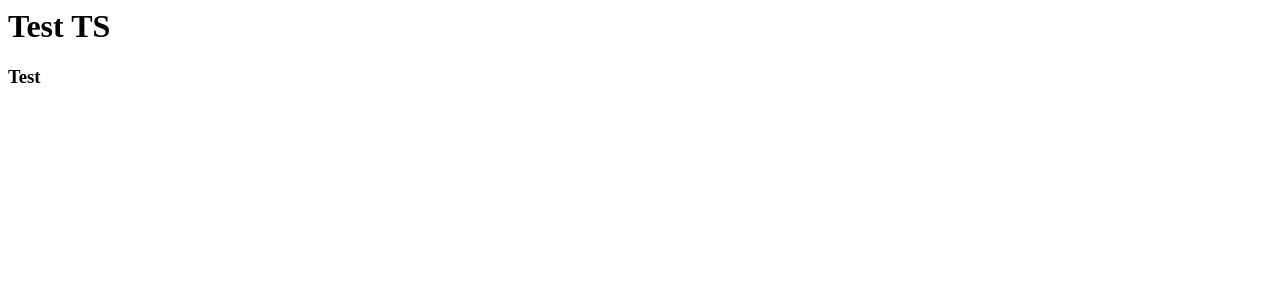
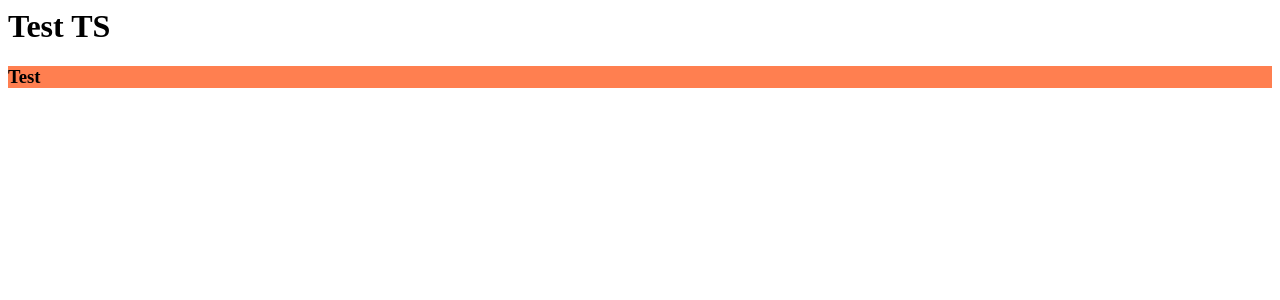
Before and after one commit to enescang/react-preview-link, a React app: page / in a window 1280 px wide. Shown: the top 300 px of the page. Built offline with nearby package versions, Linux system fonts and the light colour scheme.

Commit message:
Rollup css support plugins

```diff
--- a/package.json
+++ b/package.json
@@ -44,9 +44,11 @@
     "css-loader": "^6.8.1",
     "file-loader": "^6.2.0",
     "html-webpack-plugin": "^5.5.3",
+    "postcss": "^8.4.27",
     "react-refresh": "^0.14.0",
     "rollup": "^3.27.2",
     "rollup-plugin-dts": "^5.3.1",
+    "rollup-plugin-postcss": "^4.0.2",
     "style-loader": "^3.3.3",
     "tslib": "^2.6.1",
     "typescript": "^5.1.6",
--- a/rollup.config.mjs
+++ b/rollup.config.mjs
@@ -4,7 +4,7 @@ import typescript from "@rollup/plugin-typescript";
 import dts from "rollup-plugin-dts";
 
 import packageJson from "./package.json" assert { type: "json" };
-
+import postcss from "rollup-plugin-postcss";
 
 export default [
     {
@@ -25,13 +25,16 @@ export default [
             resolve(),
             commonjs(),
             typescript({tsconfig: "./tsconfig.json"}),
-
+            postcss({
+                plugins: []
+              })
         ],
     },
     {
         input: "dist/esm/types/index.d.ts",
         output: [{ file: "dist/index.d.ts", format: "esm" }],
         plugins: [dts()],
+        external: [/\.(css|less|scss)$/],
     },
 
 ];
--- /dev/null
+++ b/src/TestComponent/index.css
@@ -0,0 +1,3 @@
+.example {
+    background-color: coral;
+}
--- a/src/TestComponent/index.tsx
+++ b/src/TestComponent/index.tsx
@@ -1,9 +1,10 @@
 import { useState } from 'react'
+import "./index.css";
 
 const Test = () => {
     return (
         <div>
-            <h3>Test</h3>
+            <h3 className='example'>Test</h3>
         </div>
     )
 }
```
Also changed, not shown: 1 other file (tests, documents, lock files or other folders).
